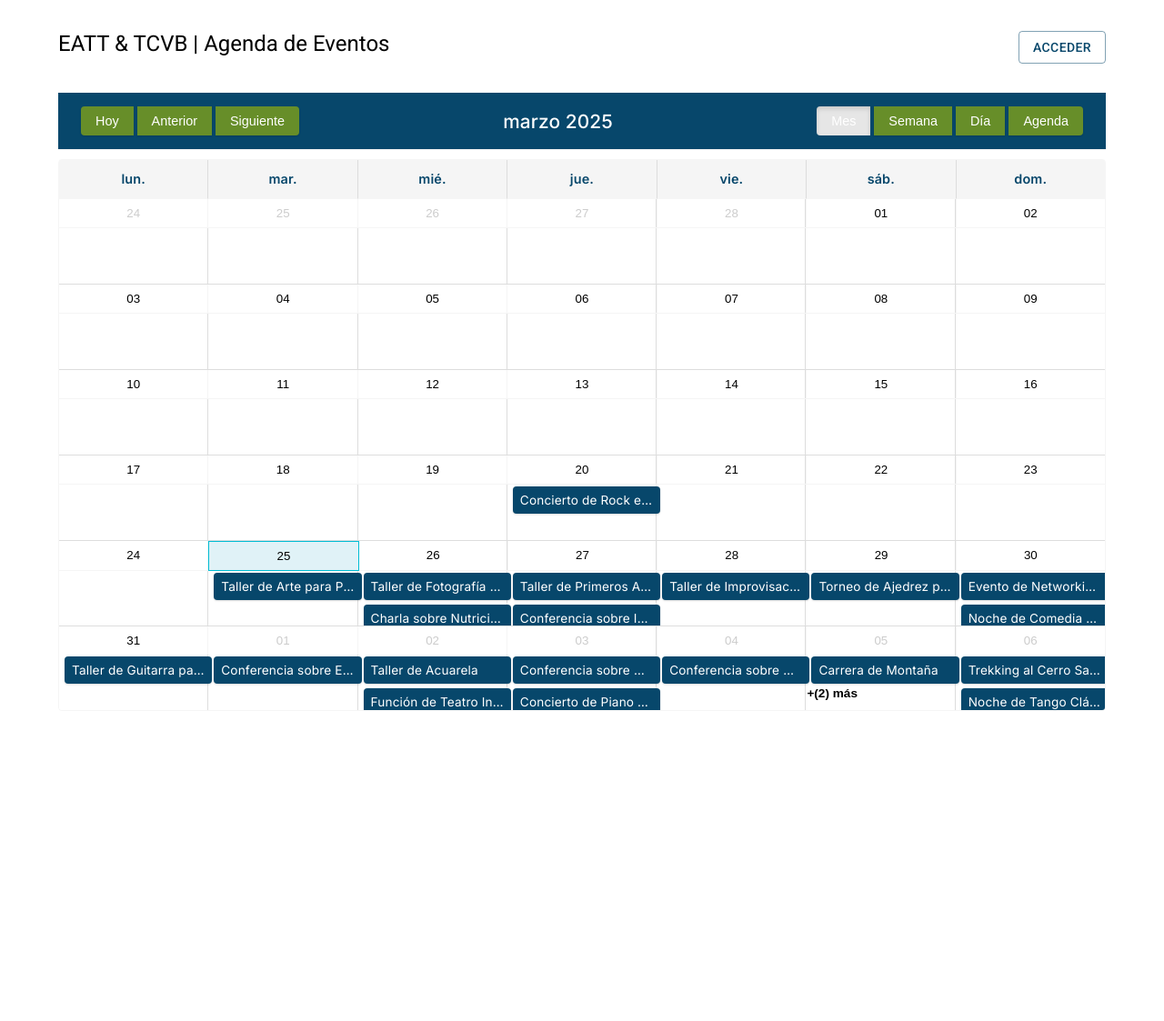
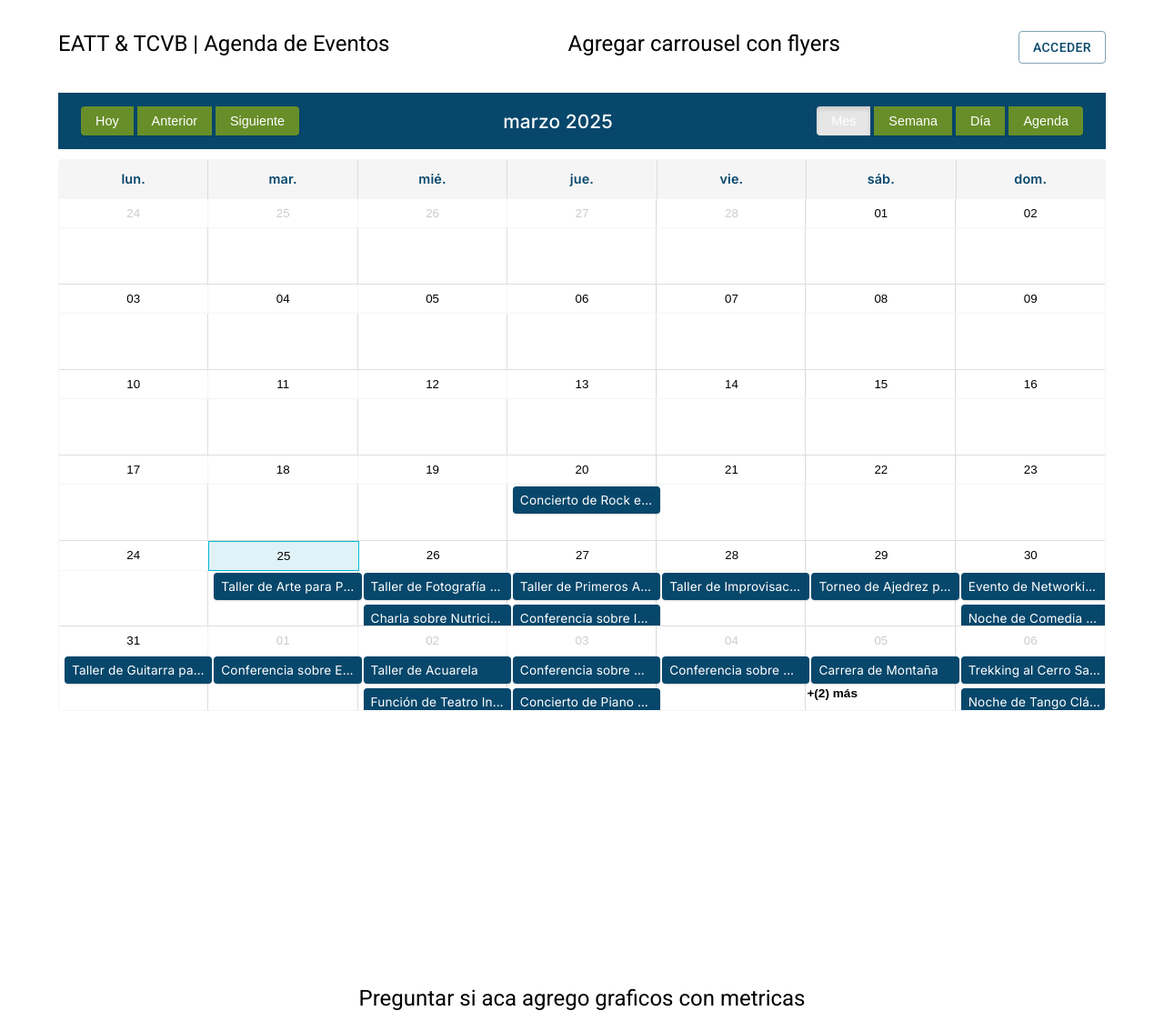
Before and after one commit to MarcosRillo/EATT, a Next.js app: page / in a window 1280 px wide. Shown: the whole page at 91% size. Before the commit the page ends 1082 px from the top, so only its background shows below. Built offline with nearby package versions, Linux system fonts and the light colour scheme.

Commit message:
comentarios

```diff
--- a/src/app/dashboard/page.jsx
+++ b/src/app/dashboard/page.jsx
@@ -27,7 +27,10 @@ function DashboardPage() {
           Agregar Nuevo Evento
         </Button>
       </Box>
-      <Calendar events={events} /> {/* Los eventos ahora vienen del contexto */}
+      <Calendar events={events} />
+      <Typography variant="h5" component="h5" gutterBottom textAlign="center">
+        Preguntar si aca agrego graficos con metricas
+      </Typography>
     </Container>
   );
 }
--- a/src/app/page.js
+++ b/src/app/page.js
@@ -17,10 +17,20 @@ export default function Home() {
 
   return (
     <Container maxWidth="lg" sx={{ mt: 4 }}>
-      <Grid container justifyContent="space-between" alignItems="center" marginBottom="30px">
+      <Grid
+        container
+        justifyContent="space-between"
+        alignItems="center"
+        marginBottom="30px"
+      >
         <Grid item>
           <Typography variant="h5" component="h5" gutterBottom>
             EATT & TCVB | Agenda de Eventos
+          </Typography>
+        </Grid>
+        <Grid item>
+          <Typography variant="h5" component="h5" gutterBottom>
+            Agregar carrousel con flyers
           </Typography>
         </Grid>
         <Grid item>
@@ -34,6 +44,9 @@ export default function Home() {
         </Grid>
       </Grid>
       <PublicCalendar />
+      <Typography variant="h5" component="h5" gutterBottom textAlign="center">
+        Preguntar si aca agrego graficos con metricas
+      </Typography>
     </Container>
   );
 }
```
